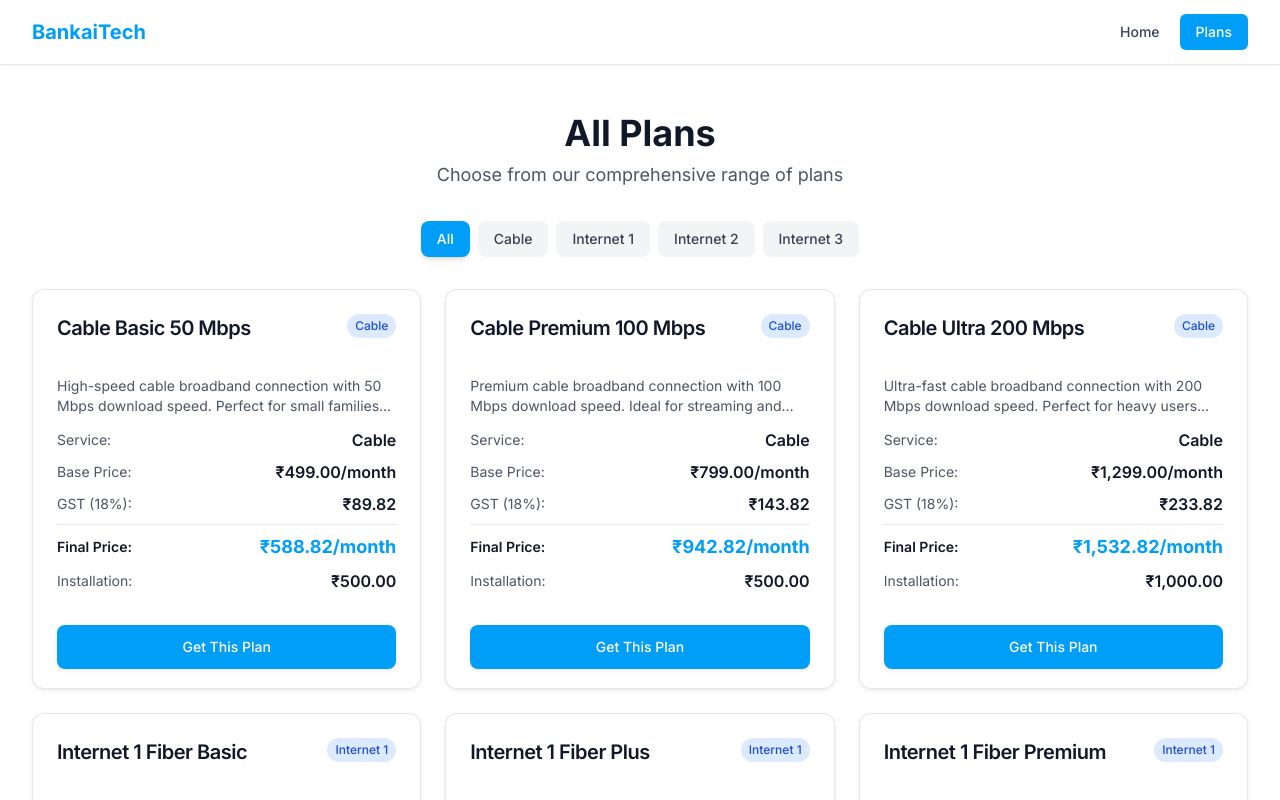
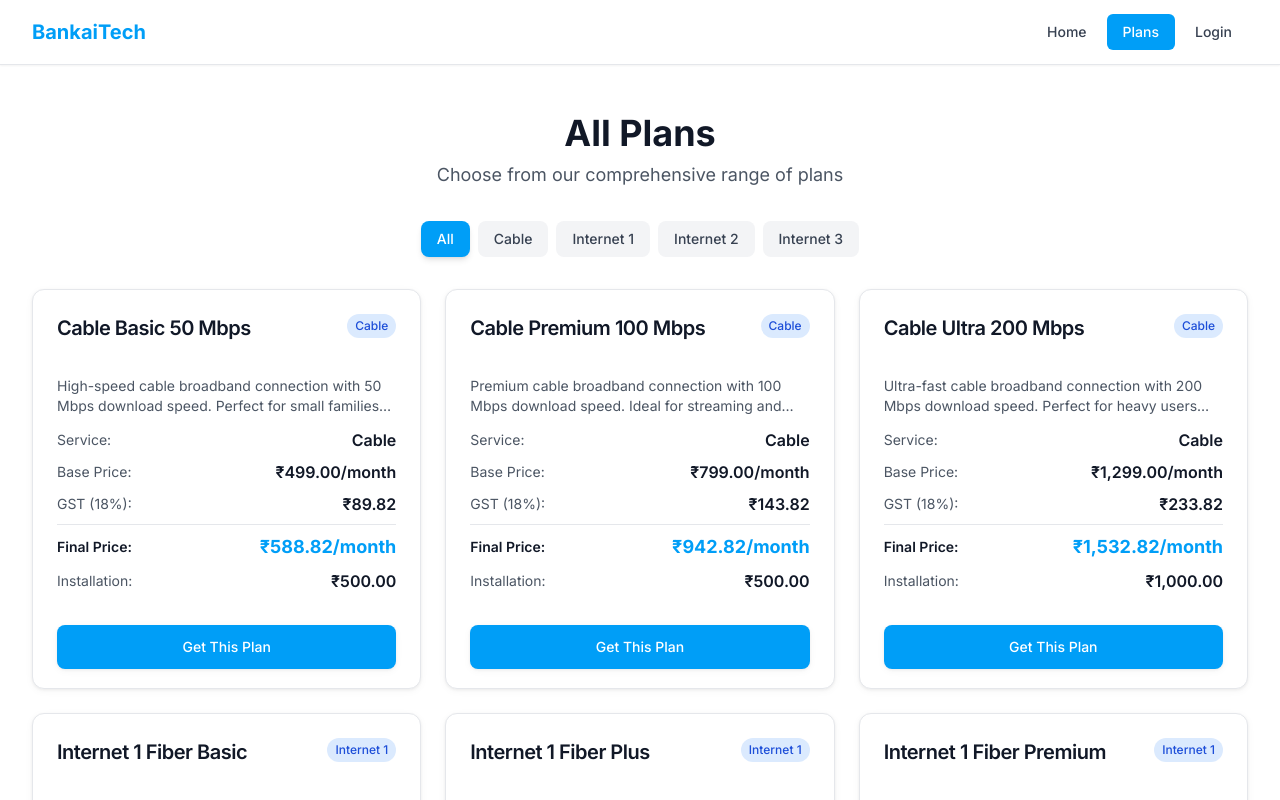
Before and after one commit to BankaiTech/popna-entertainment, a React (Vite) app: page /plans in a window 1280 px wide. Shown: the top 800 px of the page. Built offline with nearby package versions, Linux system fonts and the light colour scheme.

Commit message:
feat: Implement PublicLayout component with navigation, footer, and dynamic content area for public-facing pages.

```diff
--- a/src/layouts/PublicLayout.tsx
+++ b/src/layouts/PublicLayout.tsx
@@ -63,6 +63,16 @@ const PublicLayout = () => {
               >
                 Plans
               </Link>
+
+              <Link
+                to="/customer/login"
+                className={cn(
+                  'px-3 sm:px-4 py-2 rounded-md text-sm font-medium transition-colors',
+                  location.pathname === '/customer/login' ? 'bg-primary text-white' : 'text-gray-700 hover:text-gray-900 hover:bg-gray-100'
+                )}
+              >
+                Login
+              </Link>
             </div>
 
             <button
@@ -97,6 +107,17 @@ const PublicLayout = () => {
                 )}
               >
                 Plans
+              </Link>
+
+              <Link
+                to="/customer/login"
+                onClick={() => setIsMobileMenuOpen(false)}
+                className={cn(
+                  'block px-4 py-2 text-sm font-medium',
+                  location.pathname === '/customer/login' ? 'bg-primary text-white' : 'hover:bg-gray-100'
+                )}
+              >
+                Login
               </Link>
             </div>
           )}
```
